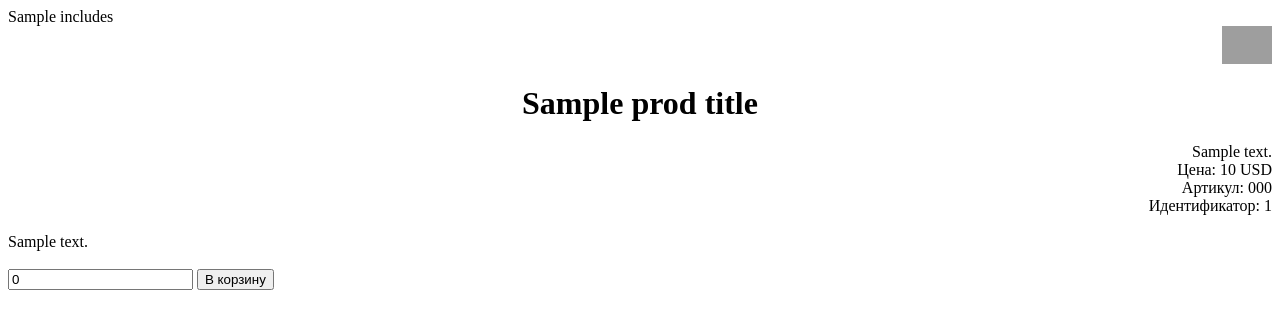
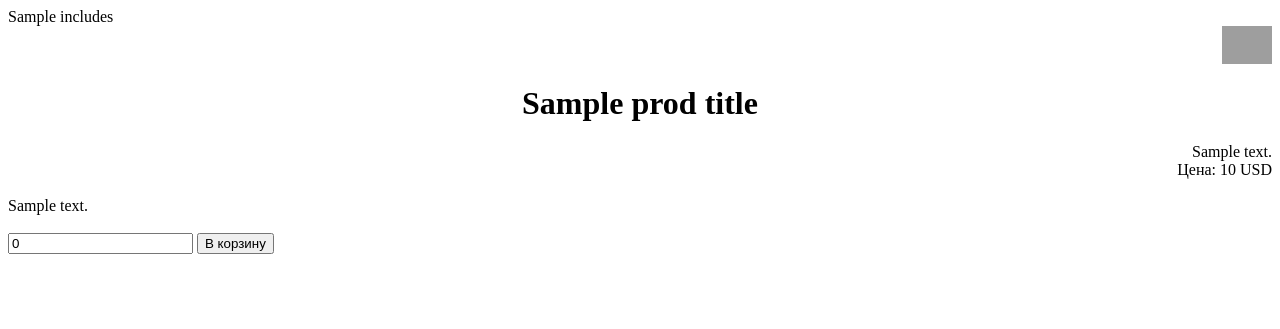
Before and after one commit to wbstreet/wbs_minishop, a PHP site: template templates/frontend_product.twig in a window 1280 px wide. Shown: the top 329 px of the page. Run offline with PHP 8.4, Linux system fonts and the light colour scheme; the template is opened without the code that fills it: most values are stand-ins (such as "Sample title", 1, 10 or a date in 2020); some libraries are stand-ins or nearby versions; grey boxes are pictures that could not be loaded.

Commit message:
You can turn of/on showing vendor_code or id

```diff
--- a/api.php
+++ b/api.php
@@ -427,7 +427,7 @@ if ($action == 'content_confirm_order') {
         'block_html' => $minishop_settings['window_html'],
     ]);
 
-    $array_vars = array_merge($clsMinishop->get_product_vars($product), ['section_id'=>$section_id,'page_id'=>$page_id]);
+    $array_vars = array_merge($clsMinishop->get_product_vars($product), ['section_id'=>$section_id,'page_id'=>$page_id, 'settings'=>$minishop_settings]);
     print_success($clsMinishop->render('frontend_product_wrap.twig', $array_vars, true), ['title'=>$product['prod_title']]);
 
 
--- a/lib.class.minishop.php
+++ b/lib.class.minishop.php
@@ -93,8 +93,8 @@ class ModMinishop extends Addon {
 
         <span class='product_description'>{{PROD_DESCR|raw }}</span>
         <br><br>Цена: <span class='product_full_price'><span class='product_price'>{{PROD_PRICE}}</span> <span class='currency'>{{CURRENCY}}</span></span><br>
-        Артикул: {{ PROD_VENDOR_CODE }} <br>
-        Идентификатор: {{ PROD_ID }} <br>
+        {% if settings.show_code_vendor == 1 %} Артикул: {{ PROD_VENDOR_CODE }} <br> {% endif %}
+        {% if settings.show_code_id == 1 %} Идентификатор: {{ PROD_ID }} <br> {% endif %}
         <span class='count2cart_form'>
 
             {% if PROD_PROPS|length > 0 %} <br> {% endif %}
--- a/templates/frontend_product.twig
+++ b/templates/frontend_product.twig
@@ -26,9 +26,9 @@
 <div class='product' id='product{{ PROD_ID }}' data-prod_id='{{ PROD_ID }}' data-section_id='{{ section_id }}' data-page_id='{{ page_id }}'>
     <div style="text-align:right">
         {{ PROD_SHORT_DESCR }} <br>
-        Цена: {{ PROD_PRICE }} {{ CURRENCY }} <br>
-        Артикул: {{ PROD_VENDOR_CODE }} <br>
-        Идентификатор: {{ PROD_ID }}
+        Цена: {{ PROD_PRICE }} {{ CURRENCY }}
+        {% if settings.show_code_vendor == 1 %} <br> Артикул: {{ PROD_VENDOR_CODE }} {% endif %}
+        {% if settings.show_code_id == 1 %}  <br> Идентификатор: {{ PROD_ID }} {% endif %}
     </div>
 
     <br>
```
